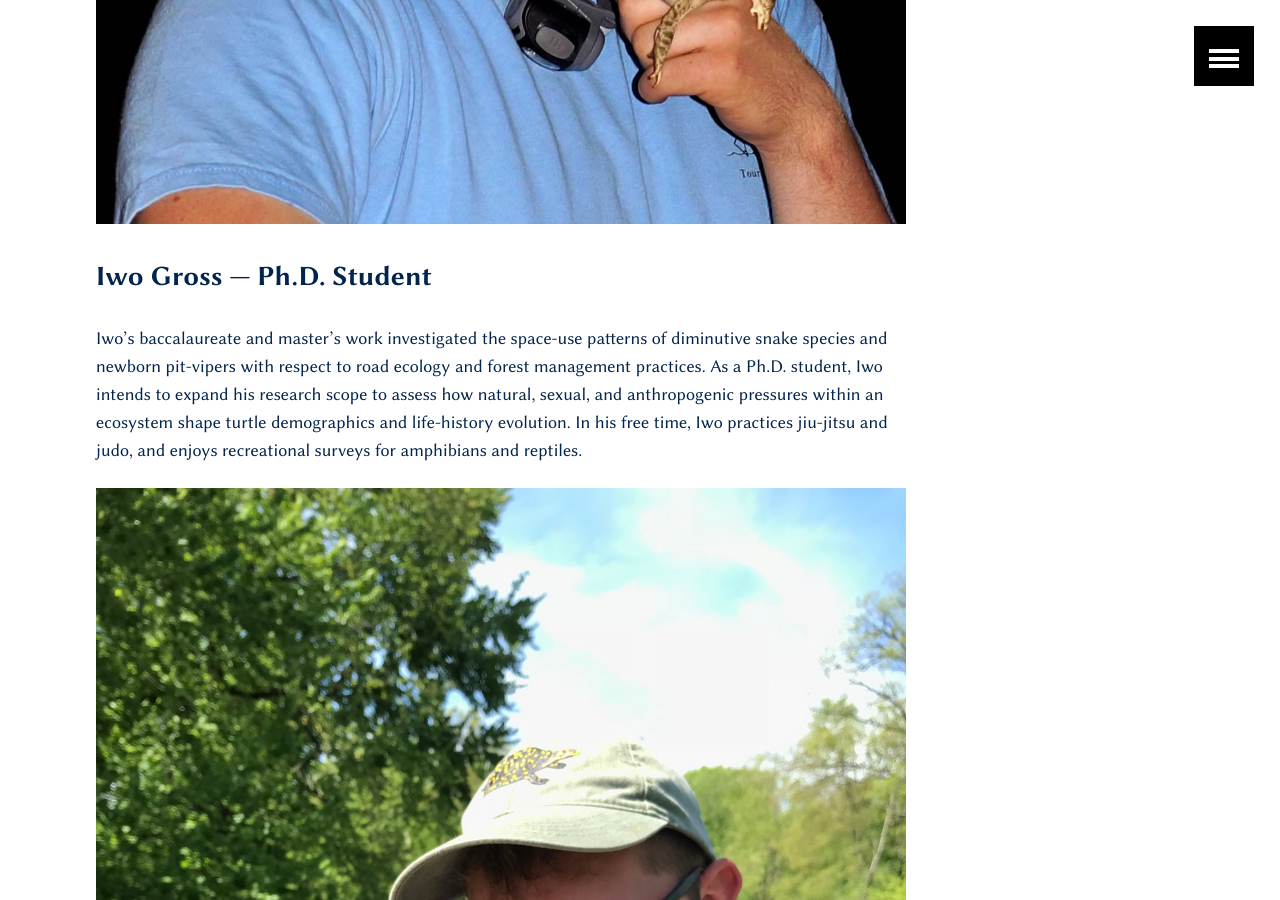
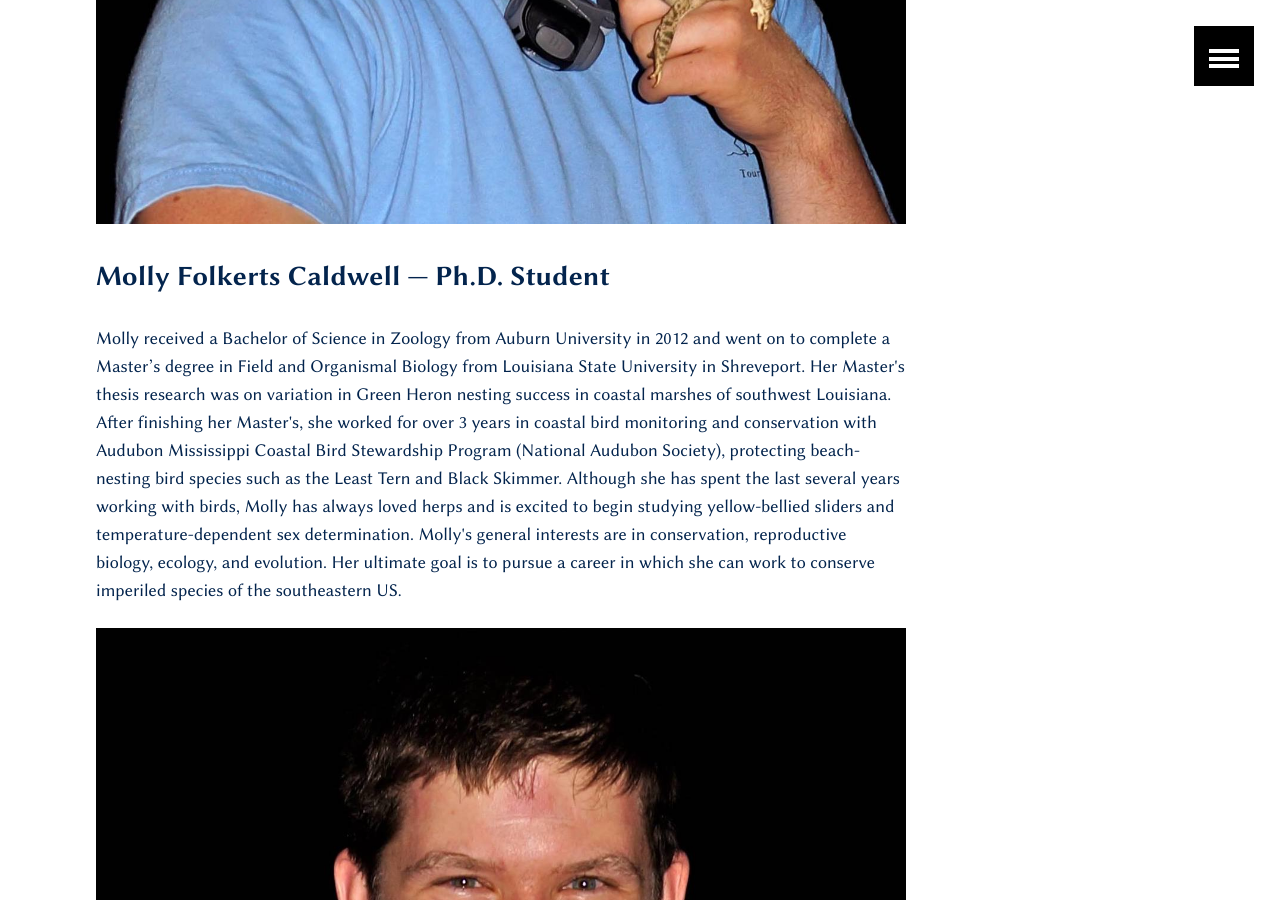
Before and after one commit to qgevoeco/qgevoeco.github.io, a Jekyll site: the page built from people/index.Md, in a window 1280 px wide and 900 px high, scrolled down 2263 px. Built offline with Jekyll 4.4.1, drawn with Linux system fonts in a browser that asks for light colours.

Commit message:
inital add for Molly

```diff
--- a/_data/group-members.yml
+++ b/_data/group-members.yml
@@ -32,6 +32,13 @@
       bio: >
            Newt enthusiast.
 
+    - name: Molly Folkerts Caldwell
+      role: Ph.D. Student
+      start-date: 2019
+      avatar: GrossIwo.jpg
+      bio: >
+           Molly received a Bachelor of Science in Zoology from Auburn University in 2012 and went on to complete a Master’s degree in Field and Organismal Biology from Louisiana State University in Shreveport. Her Master's thesis research was on variation in Green Heron nesting success in coastal marshes of southwest Louisiana. After finishing her Master's, she worked for over 3 years in coastal bird monitoring and conservation with Audubon Mississippi Coastal Bird Stewardship Program (National Audubon Society), protecting beach-nesting bird species such as the Least Tern and Black Skimmer. Although she has spent the last several years working with birds, Molly has always loved herps and is excited to begin studying yellow-bellied sliders and temperature-dependent sex determination. Molly's general interests are in conservation, reproductive biology, ecology, and evolution. Her ultimate goal is to pursue a career in which she can work to conserve imperiled species of the southeastern US.
+
     - name: Iwo Gross
       role: Ph.D. Student
       start-date: 2018
```
Also changed, not shown: images/CaldwellMolly.jpg (added).
